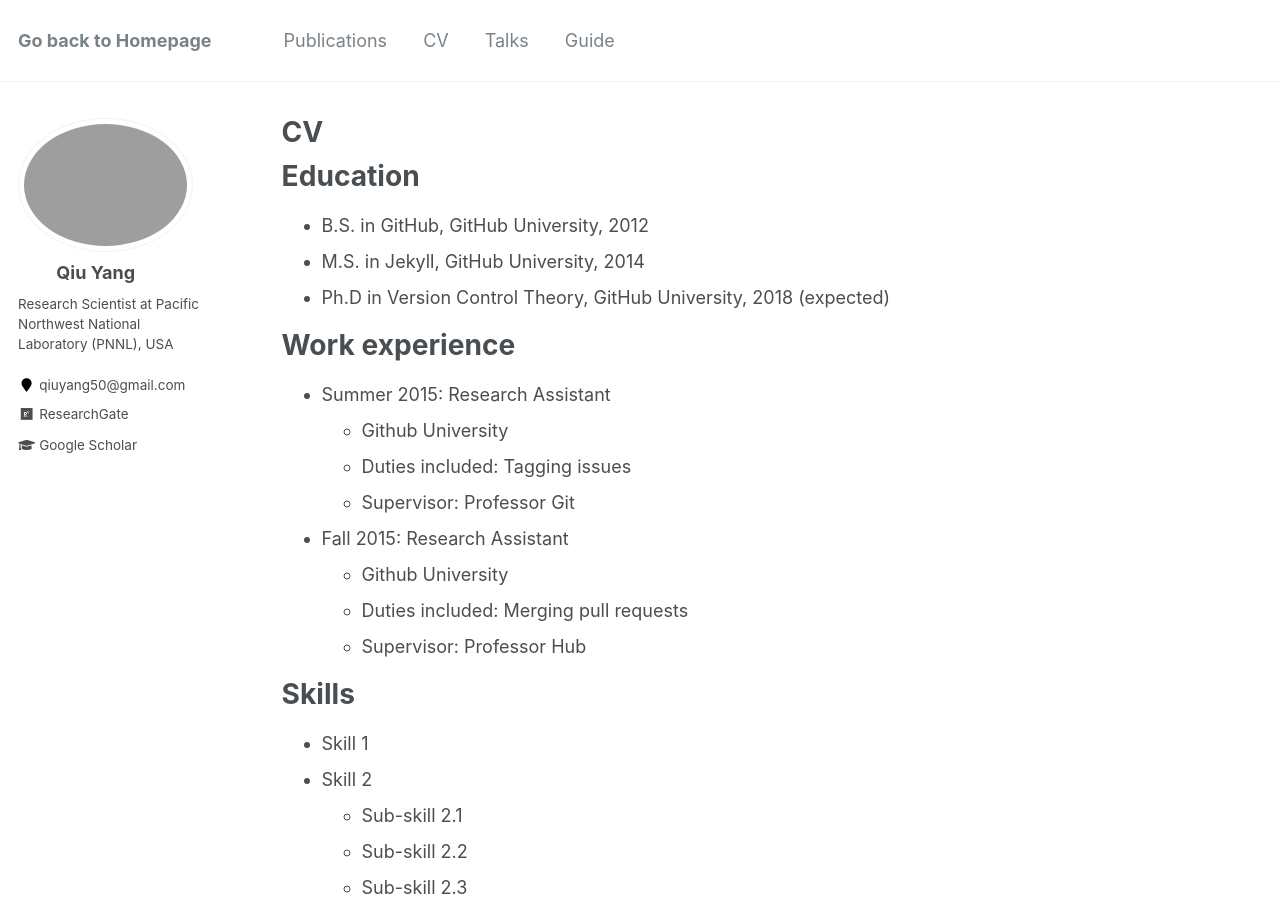
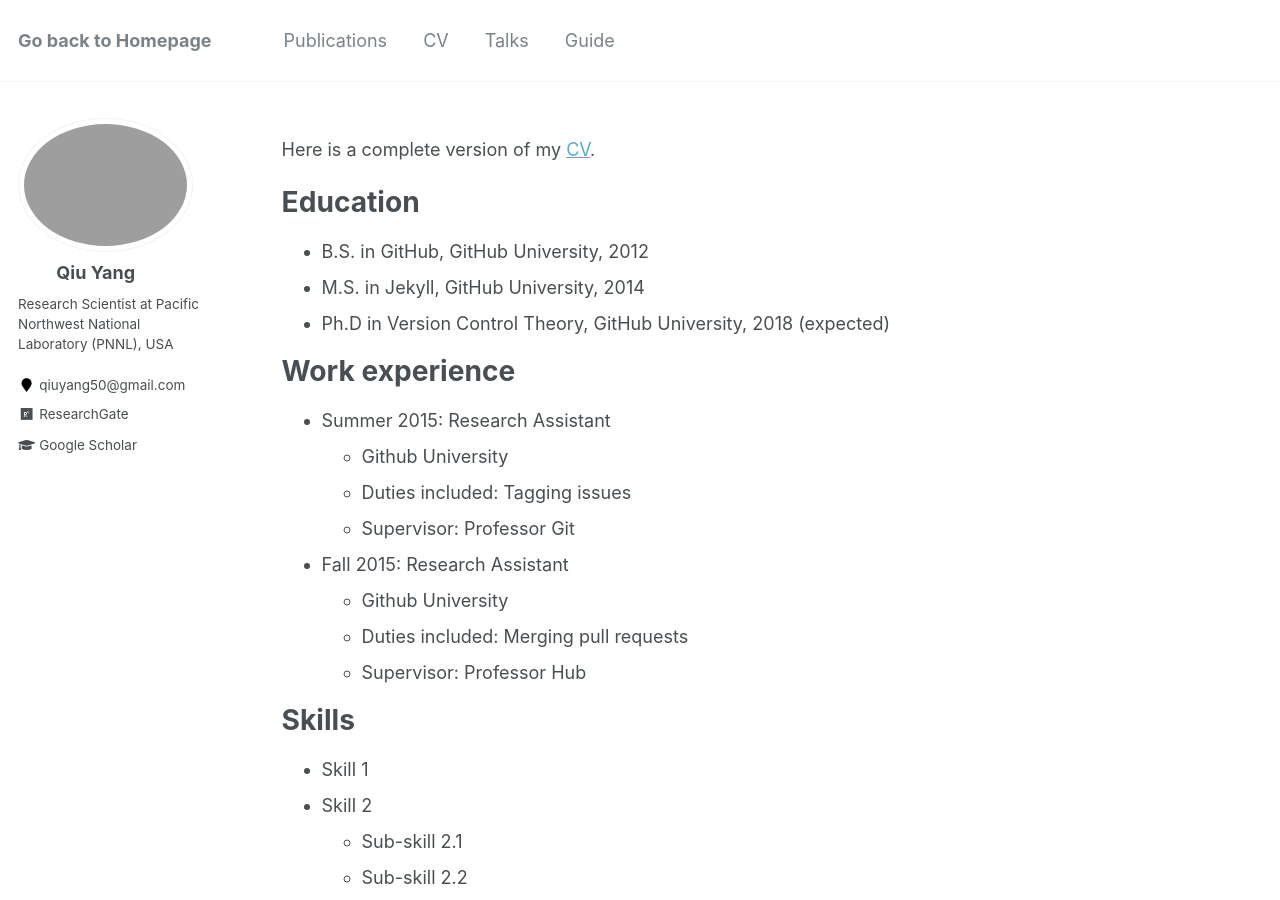
Before and after one commit to qiuyang50/qiuyang50.github.io, a Jekyll site: the page built from _pages/cv.md, in a window 1280 px wide and 900 px high. Built offline with Jekyll 4.4.1, drawn with Linux system fonts in a browser that asks for light colours; some of the changed lines change nothing that is shown.

Commit message:
Update cv.md

```diff
--- a/_pages/cv.md
+++ b/_pages/cv.md
@@ -1,6 +1,6 @@
 ---
 layout: archive
-title: "CV"
+title: ""
 permalink: /cv/
 author_profile: true
 redirect_from:
@@ -8,6 +8,8 @@ redirect_from:
 ---
 
 {% include base_path %}
+Here is a complete version of my [CV](https://qiuyang50.github.io/files/CV_QiuYang.pdf).
+
 
 Education
 ======
```
